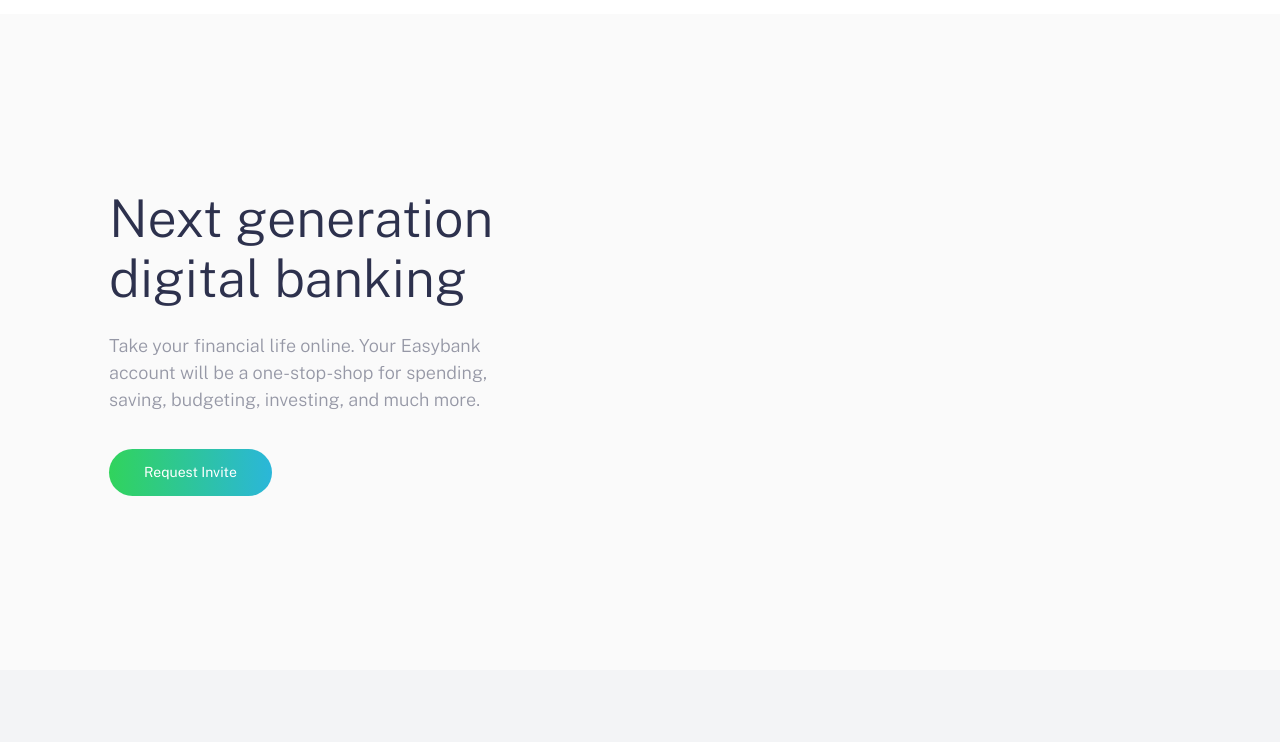
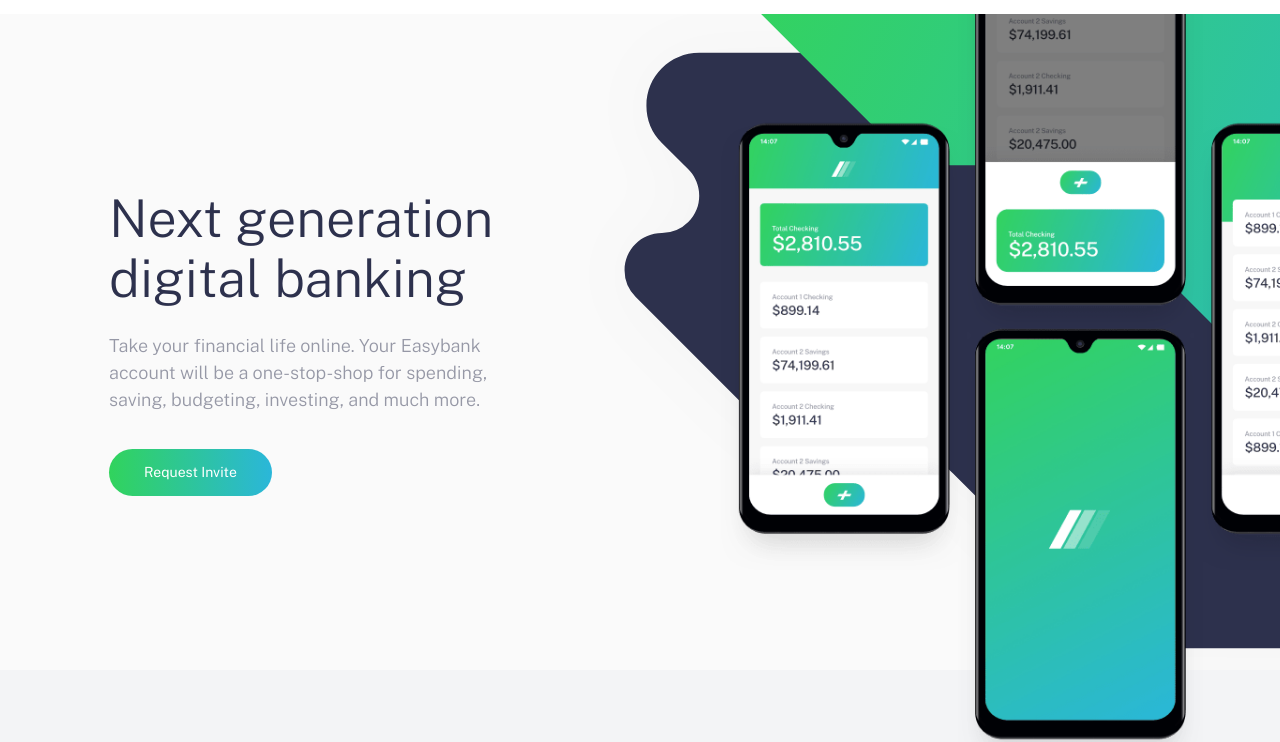
Before and after one commit to ndtuananh04/HamburgerPage, a plain HTML site: page index.html in a window 1280 px wide. Shown: the part 66-808 px from the top of the page. Drawn offline with nearby package versions, Linux system fonts and the light colour scheme; files that its build step writes are made by us from their sources.

Commit message:
fix link hero

```diff
--- a/app/scss/_hero.scss
+++ b/app/scss/_hero.scss
@@ -11,7 +11,7 @@
 
     &__image {
         position: relative;
-        background-image: url('images/bg-intro-mobile.svg');
+        background-image: url('../../images/bg-intro-mobile.svg');
         background-size: cover;
         background-repeat: no-repeat;
         background-position: center center;
@@ -27,7 +27,7 @@
             order: 2;
             min-height: 41rem;
             background-image: none;
-            // background-image: url('/images/bg-intro-desktop.svg');
+            // background-image: url('../../images/bg-intro-desktop.svg');
         }
 
         &::before {
@@ -36,7 +36,7 @@
                 position: absolute;
                 height: 100%;
                 width: 150%;
-                background-image: url('images/bg-intro-desktop.svg');
+                background-image: url('../../images/bg-intro-desktop.svg');
                 background-size: 122%;
                 background-repeat: no-repeat;
                 background-position: center bottom;
@@ -50,7 +50,7 @@
             position: absolute;
             width: 100%;
             height: 100%;
-            background-image: url('images/image-mockups.png');
+            background-image: url('../../images/image-mockups.png');
             background-size: 93%;
             background-repeat: no-repeat;
             background-position: center bottom;
```
